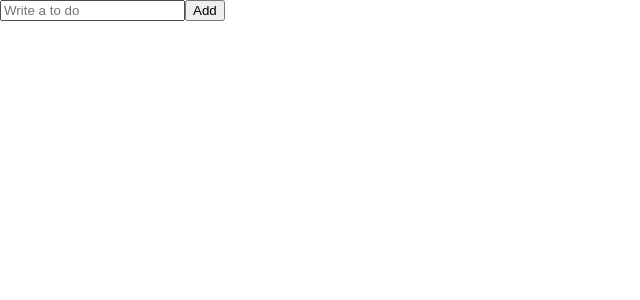
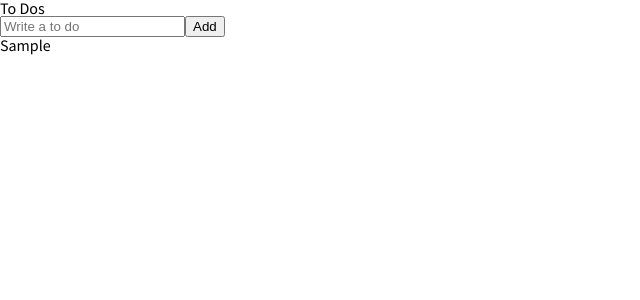
Before and after one commit to sangminlee98/typescript-recoil, a React (Create React App) app: page / in a window 1280 px wide. Both pictures are taken after typing "Sample" into the empty fields and a click on the button "Add". Shown: the top 300 px of the page, without its empty margins (0-640 px from the left). Built offline with nearby package versions, Linux system fonts and the light colour scheme.

Commit message:
[IMPLEMENT] todo form using recoil

```diff
--- a/src/ToDoList.tsx
+++ b/src/ToDoList.tsx
@@ -1,24 +1,45 @@
 import React from 'react';
 import { useForm } from 'react-hook-form';
+import { atom, useRecoilState } from 'recoil';
+import styled from 'styled-components';
+
+const ErrorMessage = styled.span`
+  margin-left: 1em;
+  font-size: 0.8rem;
+  color: red;
+`;
+
+const toDoState = atom<IToDo[]>({
+  key: 'toDo',
+  default: [],
+})
 
 interface IToDo {
+  text: string;
+  id: number;
+  category: 'TO_DO' | 'DOING' | 'DONE';
+}
+interface IForm {
   toDo: string;
 }
 const ToDoList = () => {
-  const {
-    register, handleSubmit, formState:{errors}, setValue
-  } = useForm<IToDo>();
-  const onSubmit = (data: IToDo) => {
-    console.log('add to do', data.toDo);
+  const [toDos, setToDos] = useRecoilState(toDoState);
+  const {register, handleSubmit, formState:{errors}, setValue} = useForm<IForm>();
+  const handleValid = ({toDo}: IForm) => {
+    setToDos(prev => [...prev, {text: toDo,id: Date.now(), category: 'TO_DO'}]);
     setValue('toDo', '');
   }
   return (
     <div>
-      <form onSubmit={handleSubmit(onSubmit, () => console.log('error'))}>
-        <input {...register('toDo', {required: 'please write To a Do'})} placeholder='Write a to do' />
-        {errors.toDo?.message}
+      <h1>To Dos</h1>
+      <form onSubmit={handleSubmit(handleValid, () => console.log('error'))} autoComplete='off'>
+        <input {...register('toDo', {required: 'please write a To Do'})} placeholder='Write a to do' />
         <button>Add</button>
+        <ErrorMessage>{errors.toDo?.message}</ErrorMessage>
       </form>
+      <ul>
+        {toDos.map((todo) => (<li key={todo.id}>{todo.text}</li>))}
+      </ul>
     </div>
   );
 };
```
